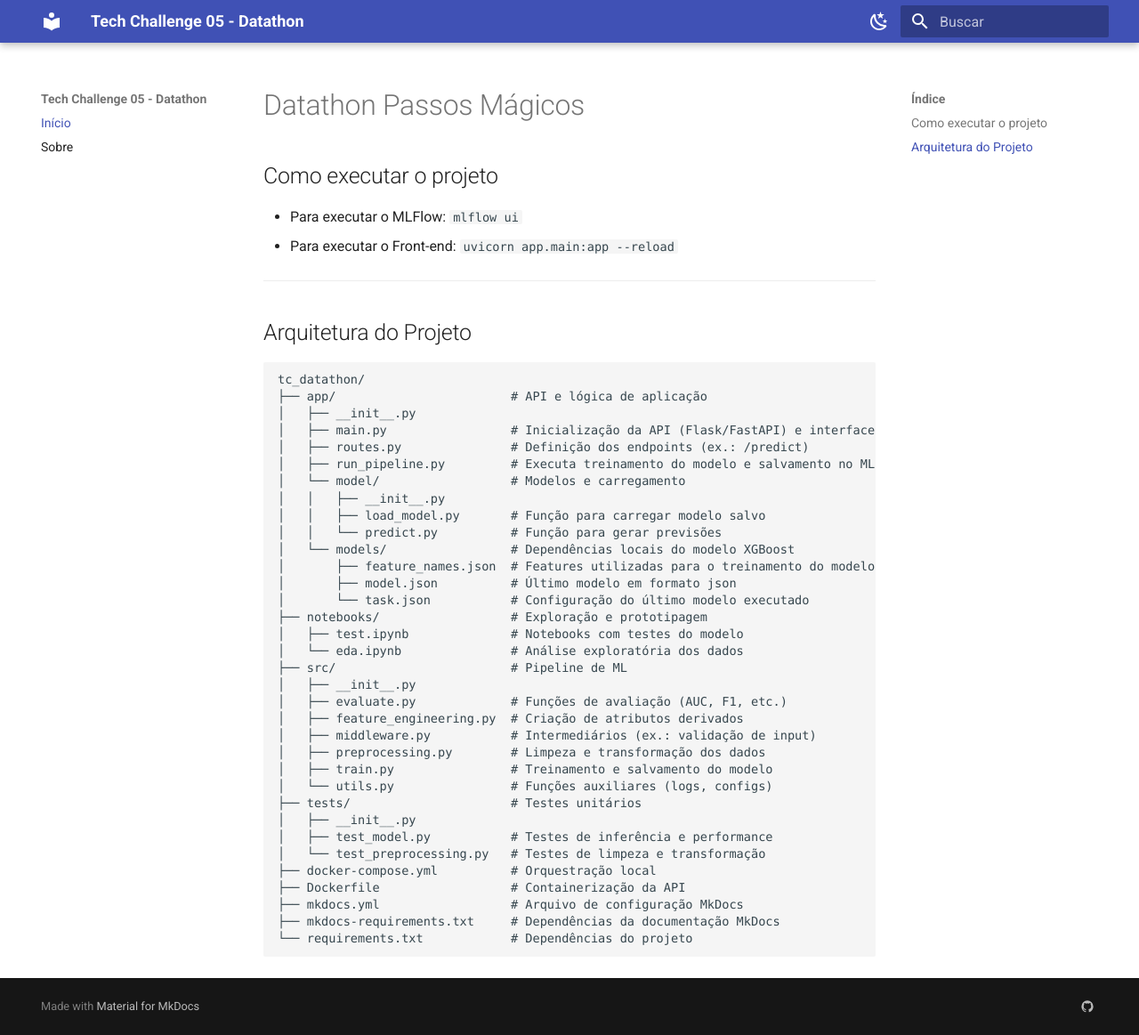
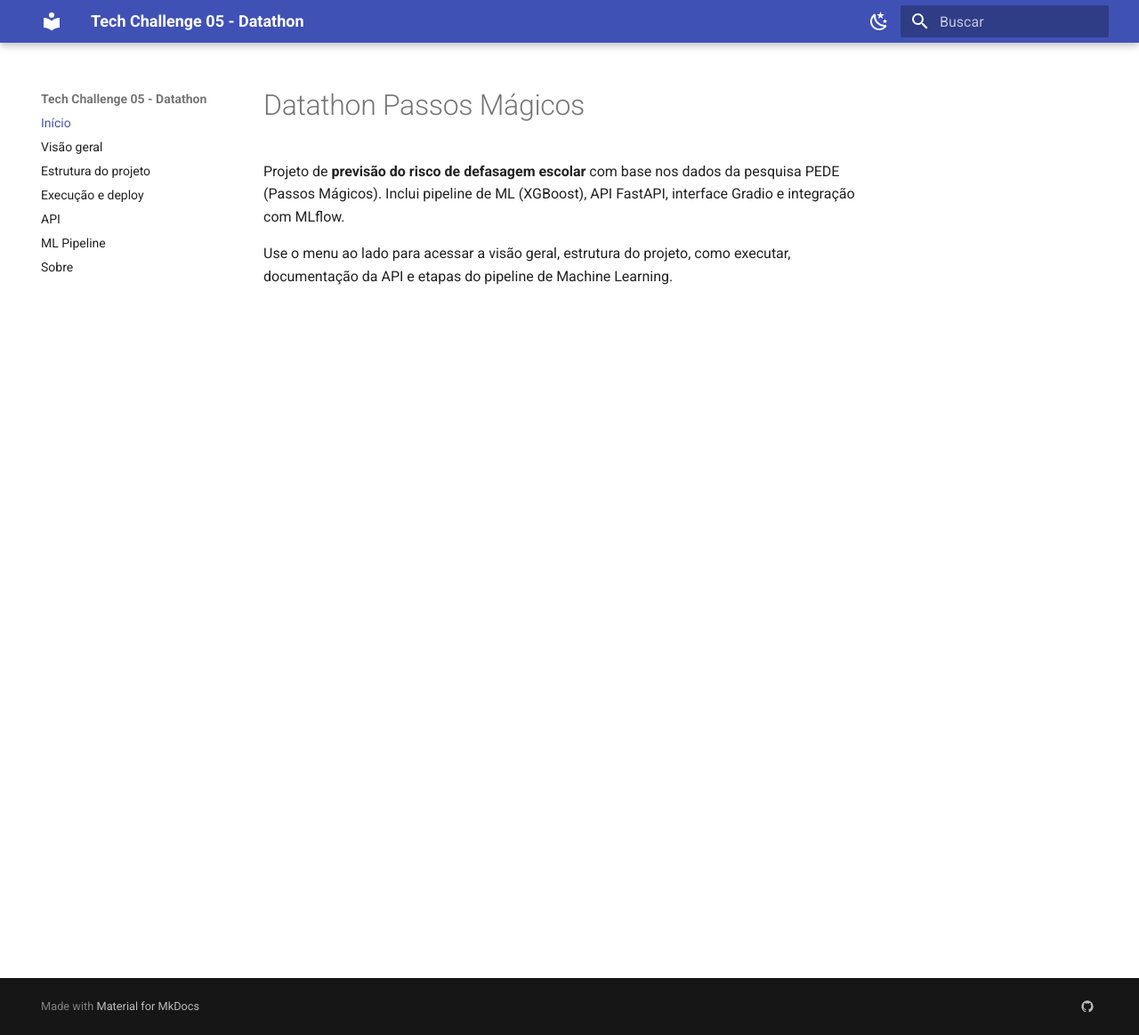
Before and after one commit to ronaldomendes/tc_datathon, an MkDocs documentation site: the page built from docs/index.md, in a window 1280 px wide and 1163 px high. Shown: the whole window at 89% size. Built offline with MkDocs 1.6.1 and Material for MkDocs 9.7.7, drawn with Linux system fonts in a browser that asks for light colours; some web fonts are replaced.

````diff
--- a/docs/index.md
+++ b/docs/index.md
@@ -1,46 +1,8 @@
 # Datathon Passos Mágicos
 
-## Como executar o projeto
-- Para executar o MLFlow: ``mlflow ui``
-- Para executar o Front-end: ``uvicorn app.main:app --reload``
+Projeto de **previsão do risco de defasagem escolar** com base nos dados da pesquisa PEDE
+(Passos Mágicos). Inclui pipeline de ML (XGBoost), API FastAPI, interface Gradio e integração
+com MLflow.
 
----
-
-## Arquitetura do Projeto
-
-```
-tc_datathon/
-├── app/                        # API e lógica de aplicação
-│   ├── __init__.py
-│   ├── main.py                 # Inicialização da API (Flask/FastAPI) e interface Gradio
-│   ├── routes.py               # Definição dos endpoints (ex.: /predict)
-│   ├── run_pipeline.py         # Executa treinamento do modelo e salvamento no MLFlow
-│   └── model/                  # Modelos e carregamento
-│   │   ├── __init__.py
-│   │   ├── load_model.py       # Função para carregar modelo salvo
-│   │   └── predict.py          # Função para gerar previsões
-│   └── models/                 # Dependências locais do modelo XGBoost
-│       ├── feature_names.json  # Features utilizadas para o treinamento do modelo
-│       ├── model.json          # Último modelo em formato json
-│       └── task.json           # Configuração do último modelo executado
-├── notebooks/                  # Exploração e prototipagem
-│   ├── test.ipynb              # Notebooks com testes do modelo
-│   └── eda.ipynb               # Análise exploratória dos dados
-├── src/                        # Pipeline de ML
-│   ├── __init__.py
-│   ├── evaluate.py             # Funções de avaliação (AUC, F1, etc.)
-│   ├── feature_engineering.py  # Criação de atributos derivados
-│   ├── middleware.py           # Intermediários (ex.: validação de input)
-│   ├── preprocessing.py        # Limpeza e transformação dos dados
-│   ├── train.py                # Treinamento e salvamento do modelo
-│   └── utils.py                # Funções auxiliares (logs, configs)
-├── tests/                      # Testes unitários
-│   ├── __init__.py
-│   ├── test_model.py           # Testes de inferência e performance
-│   └── test_preprocessing.py   # Testes de limpeza e transformação
-├── docker-compose.yml          # Orquestração local
-├── Dockerfile                  # Containerização da API
-├── mkdocs.yml                  # Arquivo de configuração MkDocs
-├── mkdocs-requirements.txt     # Dependências da documentação MkDocs
-└── requirements.txt            # Dependências do projeto
-```
+Use o menu ao lado para acessar a visão geral, estrutura do projeto, como executar,
+documentação da API e etapas do pipeline de Machine Learning.
--- a/mkdocs.yml
+++ b/mkdocs.yml
@@ -4,6 +4,11 @@ plugins:
 
 nav:
   - Início: index.md
+  - Visão geral: overview.md
+  - Estrutura do projeto: structure.md
+  - Execução e deploy: running.md
+  - API: api.md
+  - ML Pipeline: pipeline.md
   - Sobre: about.md
 
 markdown_extensions:
````
Also changed, not shown: docs/api.md (added, +64 -0 lines), docs/overview.md (added, +30 -0 lines), docs/pipeline.md (added, +22 -0 lines), docs/running.md (added, +54 -0 lines), docs/structure.md (added, +41 -0 lines).
